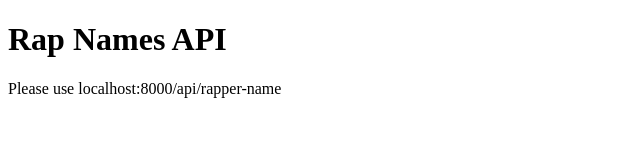
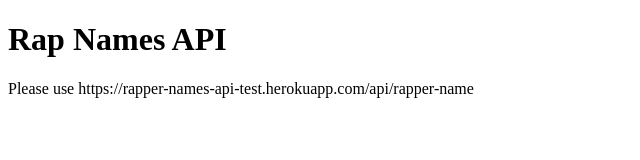
Before and after one commit to AllieGie/rap-names-api-test, a website: page index.html in a window 1280 px wide. Shown: the whole page, without its empty margins (0-640 px from the left). Drawn offline with Linux system fonts and the light colour scheme.

Commit message:
updated html documentation

```diff
--- a/index.html
+++ b/index.html
@@ -8,7 +8,7 @@
 </head>
 <body>
     <h1>Rap Names API</h1>
-    <p>Please use localhost:8000/api/rapper-name</p>
+    <p>Please use https://rapper-names-api-test.herokuapp.com/api/rapper-name</p>
 
 
 
```
